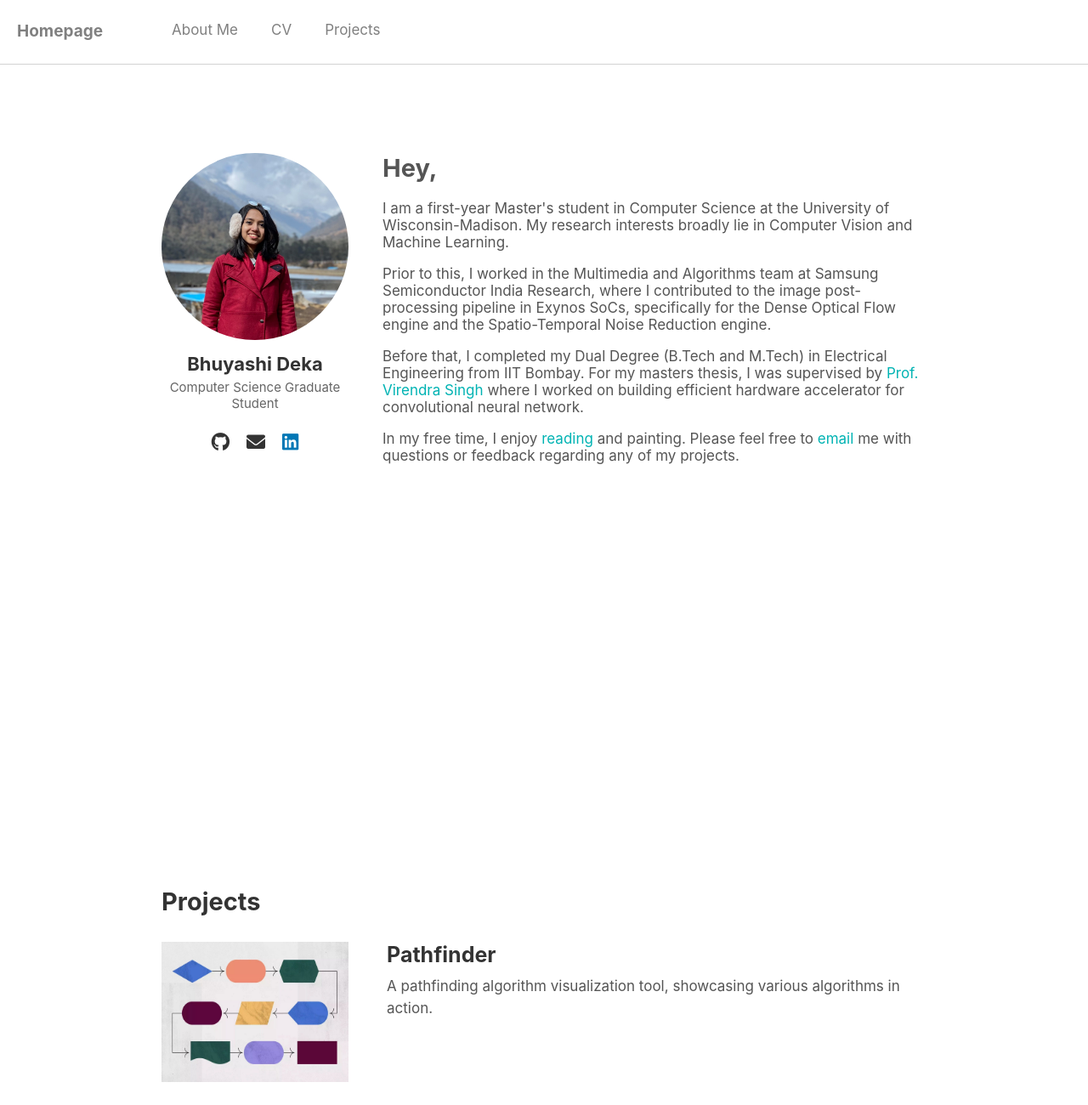
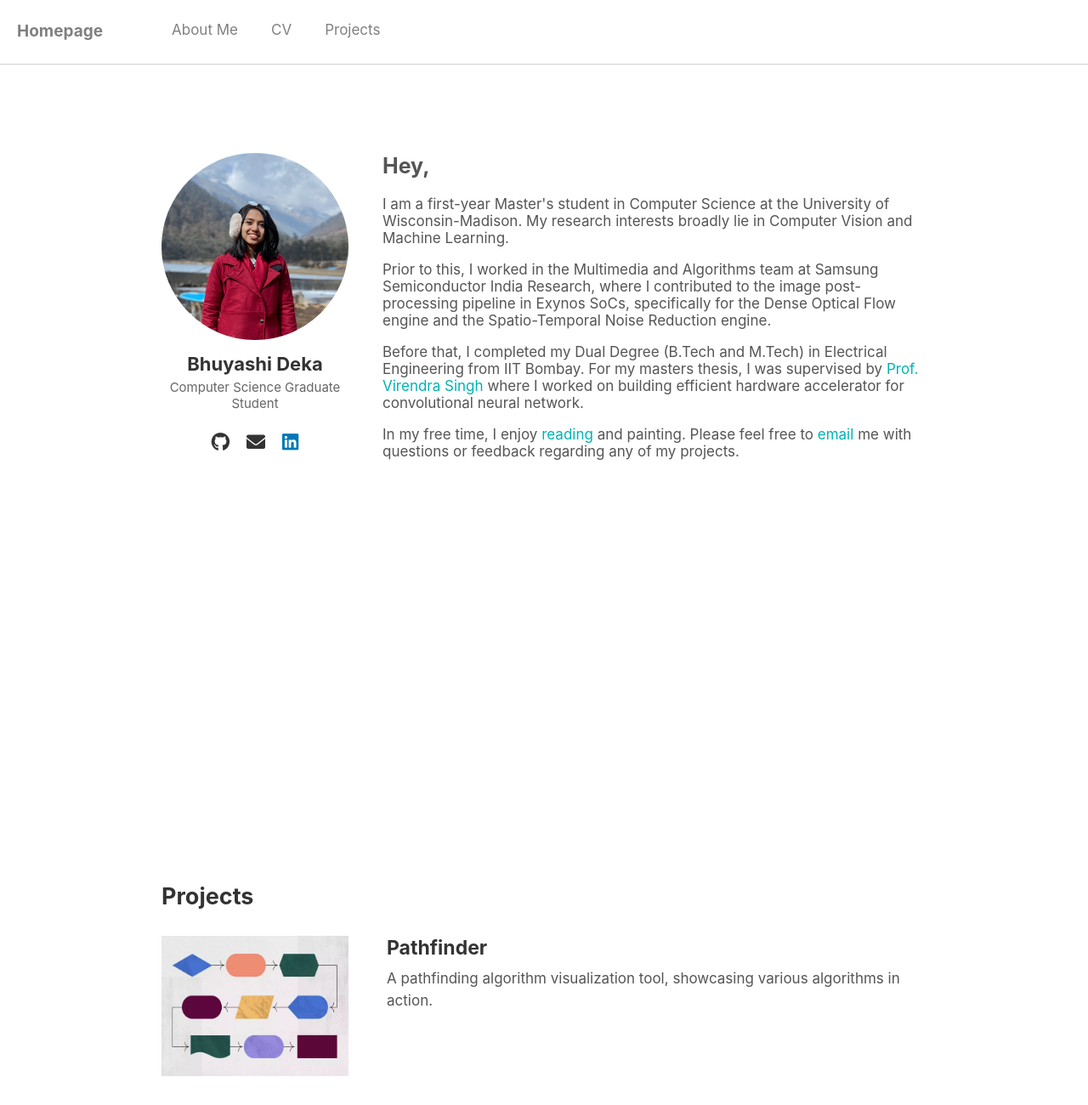
Before and after one commit to Bhuyashi/bhuyashi.github.io, a plain HTML site: page index.html in a window 1280 px wide. Shown: the top 1300 px of the page at 85% size. Drawn offline with Linux system fonts and the light colour scheme.

Commit message:
Changed font sizes

```diff
--- a/index.html
+++ b/index.html
@@ -124,14 +124,14 @@
             scroll-margin-top: 70px; /* Account for navbar height */
             margin-top: 0;
             color: #333;
-            font-size: 29px;
+            font-size: 27px;
             margin-bottom: 30px;
         }
 
         #about .info h2 {
             margin-top: 0;
             margin-bottom: 20px;
-            font-size: 29px;
+            font-size: 25px;
         }
 
         #about .profile-section {
@@ -215,19 +215,19 @@
         #projects .project .description h3 {
             margin-top: 0;
             margin-bottom: 10px;
-            font-size: 25px;
+            font-size: 23px;
             color: #333;
         }
 
         #projects .project .description h3 a {
             color: #333;
             text-decoration: none;
-            font-size: 25px;
+            font-size: 23px;
         }
 
         #projects .project .description h3 a:hover {
-            color: #0073e6;
-            text-decoration: none;
+            color: #00b3b3;
+            text-decoration: underline;
         }
 
         #projects .project .description p {
```
